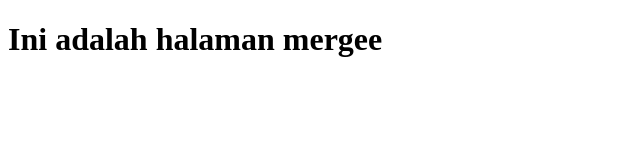
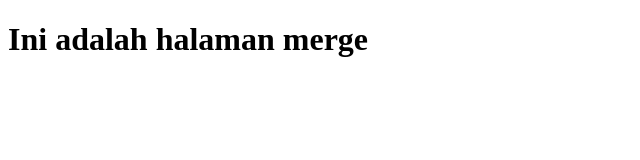
Before and after one commit to Mas-Alfiansyah/id-afn, a plain HTML site: page index.html in a window 1280 px wide. Shown: the full height of the page, 0-640 px from the left. Drawn offline with Linux system fonts and the light colour scheme.

Commit message:
Ini dev-alvin

```diff
--- a/index.html
+++ b/index.html
@@ -6,6 +6,6 @@
     <title>Document</title>
 </head>
 <body>
-    <h1>Ini adalah halaman mergee</h1>
+    <h1>Ini adalah halaman merge</h1>
 </body>
 </html>
```
